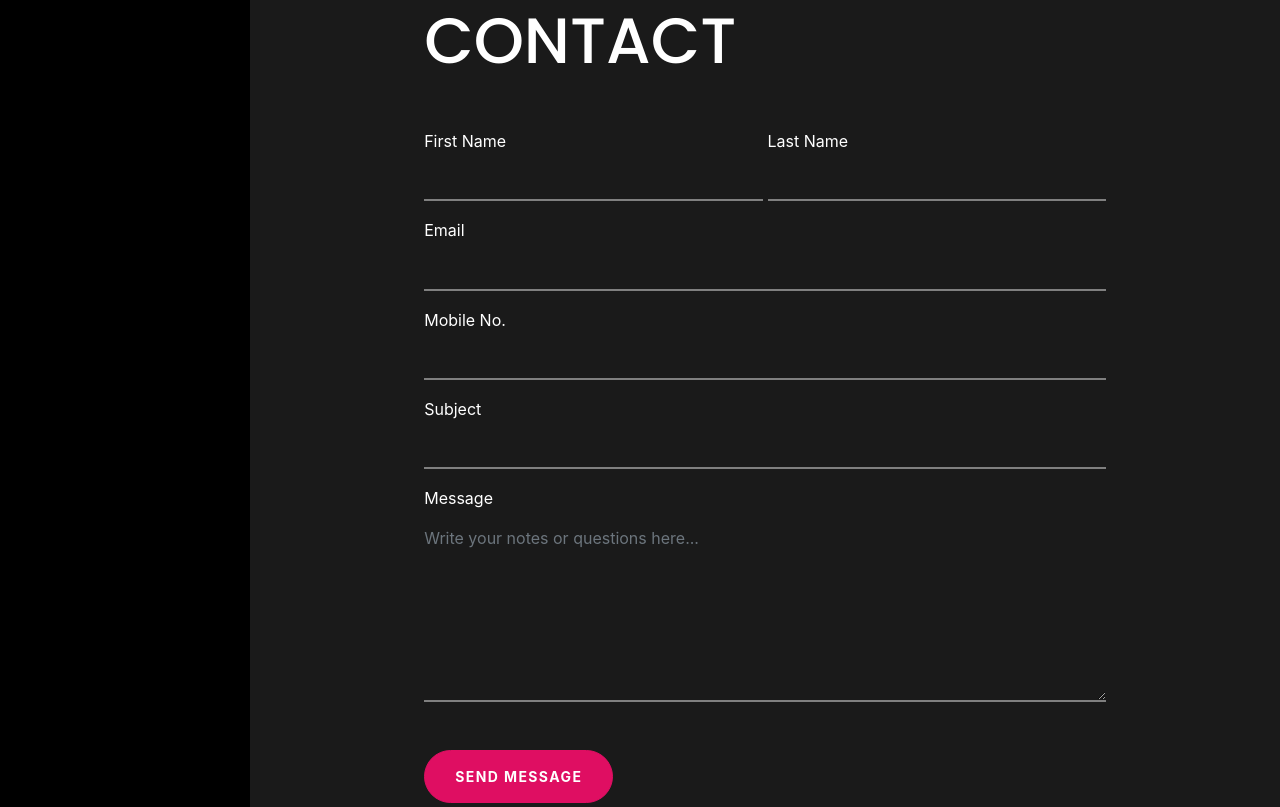
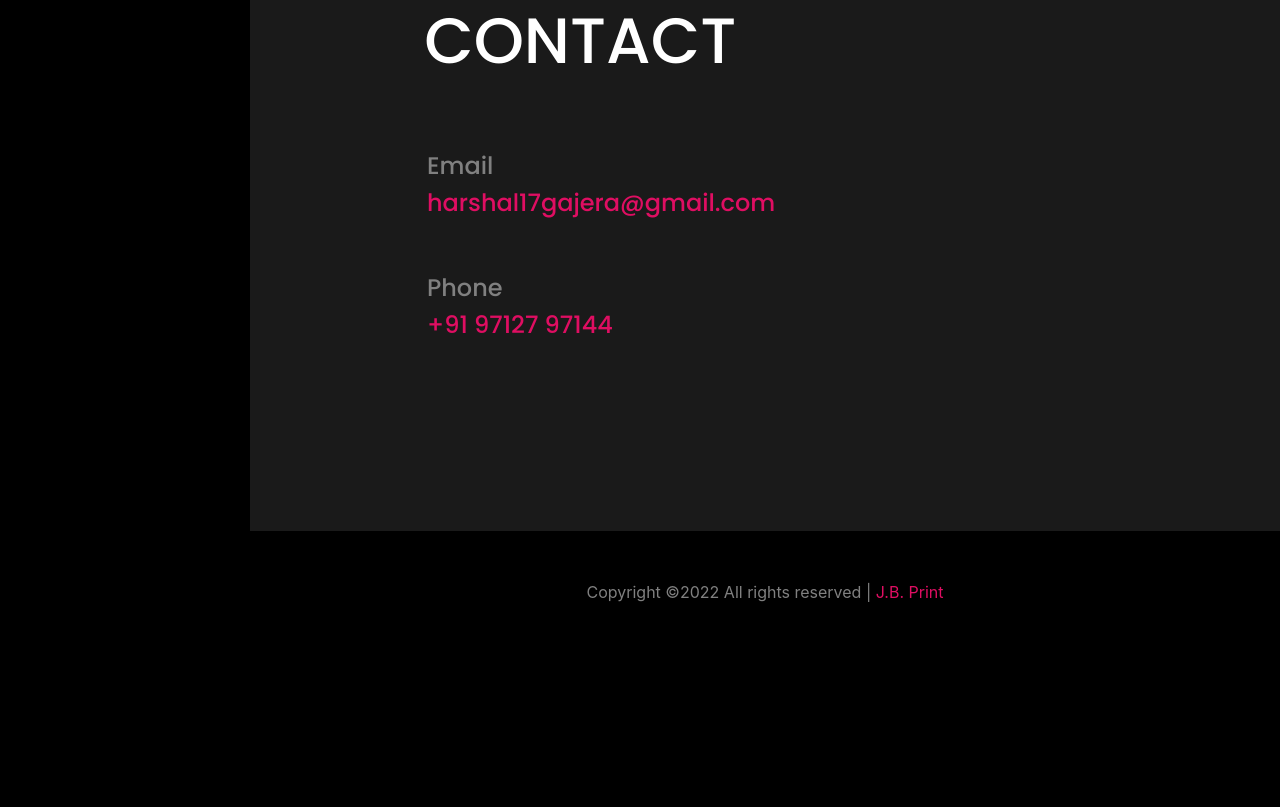
Before and after one commit to brightinfoway/brighttechnology.github.io, a plain HTML site: page index.html in a window 1280 px wide. Shown: the part 4653-5460 px from the top of the page. After the commit the page ends 5324 px from the top, so only its background shows below. Drawn offline with Linux system fonts and the light colour scheme; files whose address does not match are found by name.

Commit message:
contact information update

```diff
--- a/index.html
+++ b/index.html
@@ -435,60 +435,22 @@
           <div class="row justify-content-center">
             <div class="col-md-8">
               <h2 class="text-white mb-5 heading">Contact</h2>
-
-              <form action="#">
-
-
-
-                    <div class="row form-group">
-                      <div class="col-md-6 mb-3 mb-md-0">
-                        <label class="text-white" for="fname">First Name</label>
-                        <input type="text" id="fname" class="form-control">
-                      </div>
-                      <div class="col-md-6">
-                        <label class="text-white" for="lname">Last Name</label>
-                        <input type="text" id="lname" class="form-control">
-                      </div>
+              <div class="container">
+                <div class="row mt-5 mb-5">
+                  <div class="col col-12 mb-4 mt-4">
+                    <div class="contact-info" data-aos="flip-left">
+                        <h4 class="sub-title">Email</h4>
+                        <h4 class="email"><a href="mailto:harshal17gajera@gmail.com">harshal17gajera@gmail.com</a></h4>
                     </div>
-
-                    <div class="row form-group">
-
-                      <div class="col-md-12">
-                        <label class="text-white" for="email">Email</label>
-                        <input type="email" id="email" class="form-control">
-                      </div>
+                  </div>
+                  <div class="col col-12 mb-4 mt-4">
+                    <div class="contact-info" data-aos="flip-left">
+                      <h4 class="sub-title">Phone</h4>
+                      <h4 class="phone-number"><a href="tel:9712797144">+91 97127 97144</a></h4>
                     </div>
-
-                    <div class="row form-group">
-
-                      <div class="col-md-12">
-                        <label class="text-white" for="mobile">Mobile No.</label>
-                        <input type="mobile" id="mobile" class="form-control">
-                      </div>
-                    </div>
-
-                    <div class="row form-group">
-
-                      <div class="col-md-12">
-                        <label class="text-white" for="subject">Subject</label>
-                        <input type="subject" id="subject" class="form-control">
-                      </div>
-                    </div>
-
-                    <div class="row form-group mb-5">
-                      <div class="col-md-12">
-                        <label class="text-white" for="message">Message</label>
-                        <textarea name="message" id="message" cols="30" rows="7" class="form-control" placeholder="Write your notes or questions here..."></textarea>
-                      </div>
-                    </div>
-
-                    <div class="row form-group">
-                      <div class="col-md-12">
-                        <input type="submit" value="Send Message" class="btn btn-primary btn-md text-white">
-                      </div>
-                    </div>
-
-                  </form>
+                  </div>
+                </div>
+              </div>
             </div>
           </div>
         </div>
```
